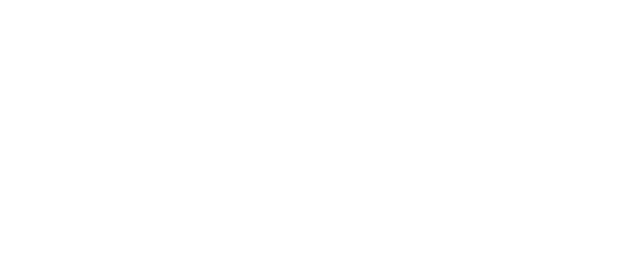
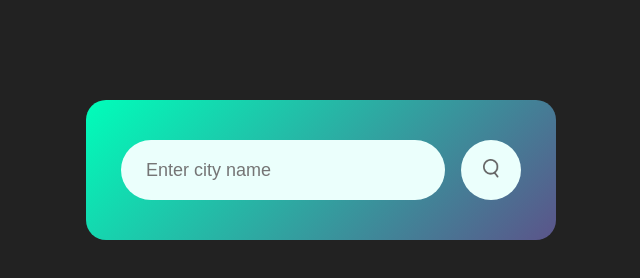
Before and after one commit to tamunoWoks/weather, a plain HTML site: page index.html in a window 1280 px wide. Shown: the whole page, without its empty margins (319-959 px from the left). Drawn offline with Linux system fonts and the light colour scheme.

Commit message:
Link css file with search box design

```diff
--- a/index.html
+++ b/index.html
@@ -1,12 +1,24 @@
 <!DOCTYPE html>
+
 <html lang="en">
+
 <head>
     <meta charset="UTF-8">
     <meta http-equiv="X-UA-Compatible" content="IE=edge">
     <meta name="viewport" content="width=device-width, initial-scale=1.0">
     <title>Weather App</title>
+    <link rel="stylesheet" href="style.css">
 </head>
+
 <body>
 
+    <div class="card">
+        <div class="search">
+            <input type="text" placeholder="Enter city name" spellcheck="false">
+            <button><img src="images/search.png" alt=""></button>
+        </div>
+    </div>
+
 </body>
+
 </html>
--- a/style.css
+++ b/style.css
@@ -1,6 +1,55 @@
 *{
     margin: 0;
     padding: 0;
-    font-family: 'Lucida Sans', 'Lucida Sans Regular', 'Lucida Grande', 'Lucida Sans Unicode', Geneva, Verdana, sans-serif;
+    font-family: 'Poppins', sans-serif;
     box-sizing: border-box;
 }
+
+body{
+    background-color: #222;
+}
+
+.card{
+    width: 90%;
+    max-width: 470px;
+    background: linear-gradient(135deg, #00feba, #5b548a);
+    color: #fff;
+    margin: 100px auto 0;
+    border-radius: 20px;
+    padding: 40px 35px;
+    text-align: center;
+}
+
+.search{
+    width: 100%;
+    display: flex;
+    align-items: center;
+    justify-content: space-between;
+}
+
+.search input{
+    border: 0;
+    outline: 0;
+    background: #ebfffc;
+    color: #555;
+    padding: 10px 25px;
+    height: 60px;
+    border-radius: 30px;
+    flex: 1;
+    margin-right: 16px;
+    font-size: 18px;
+}
+
+.search button{
+    border: 0;
+    outline: 0;
+    background: #ebfffc;
+    border-radius: 50%;
+    width: 60px;
+    height: 60px;
+    cursor: pointer;
+}
+
+.search button img{
+    width: 16px;
+}
```
